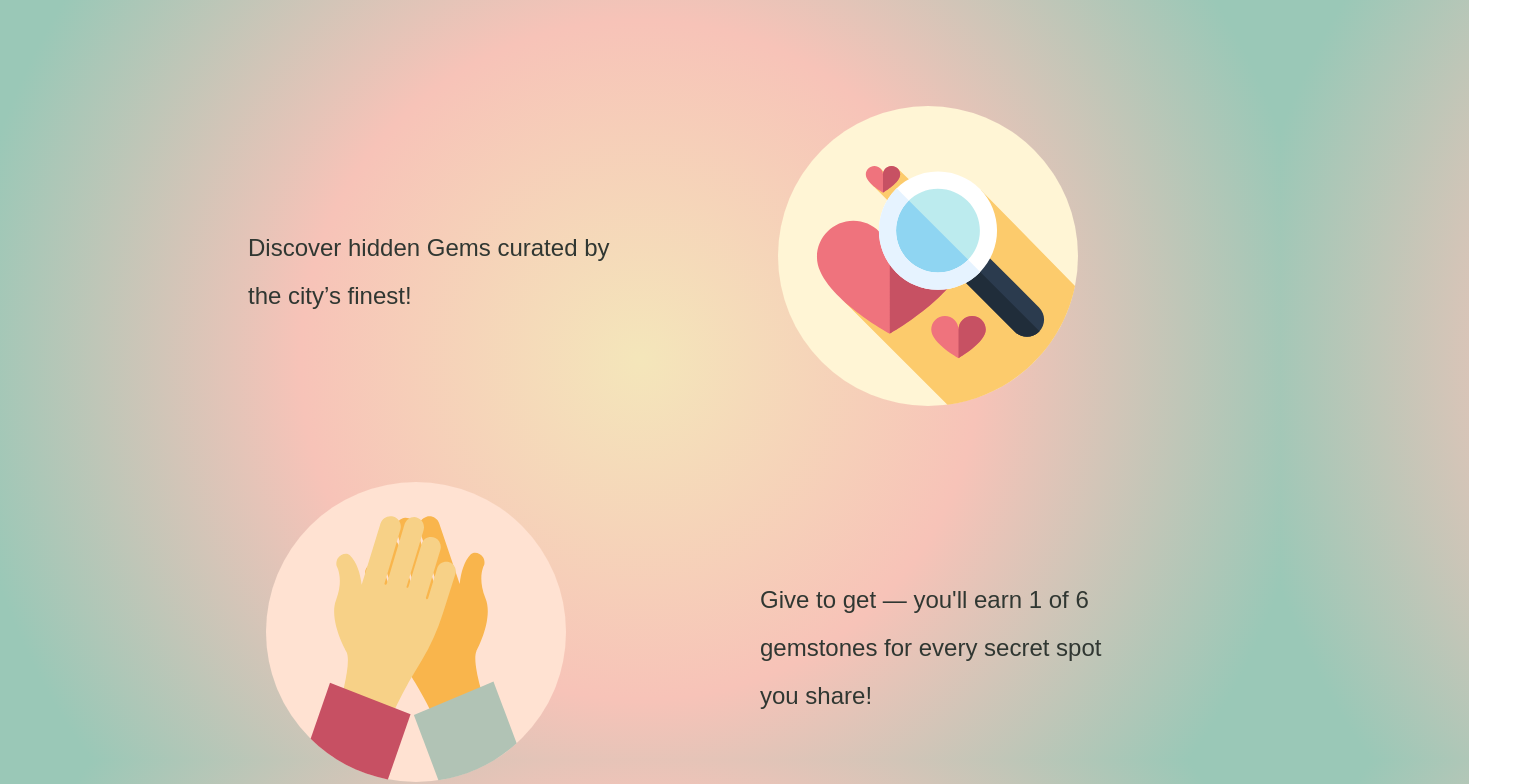
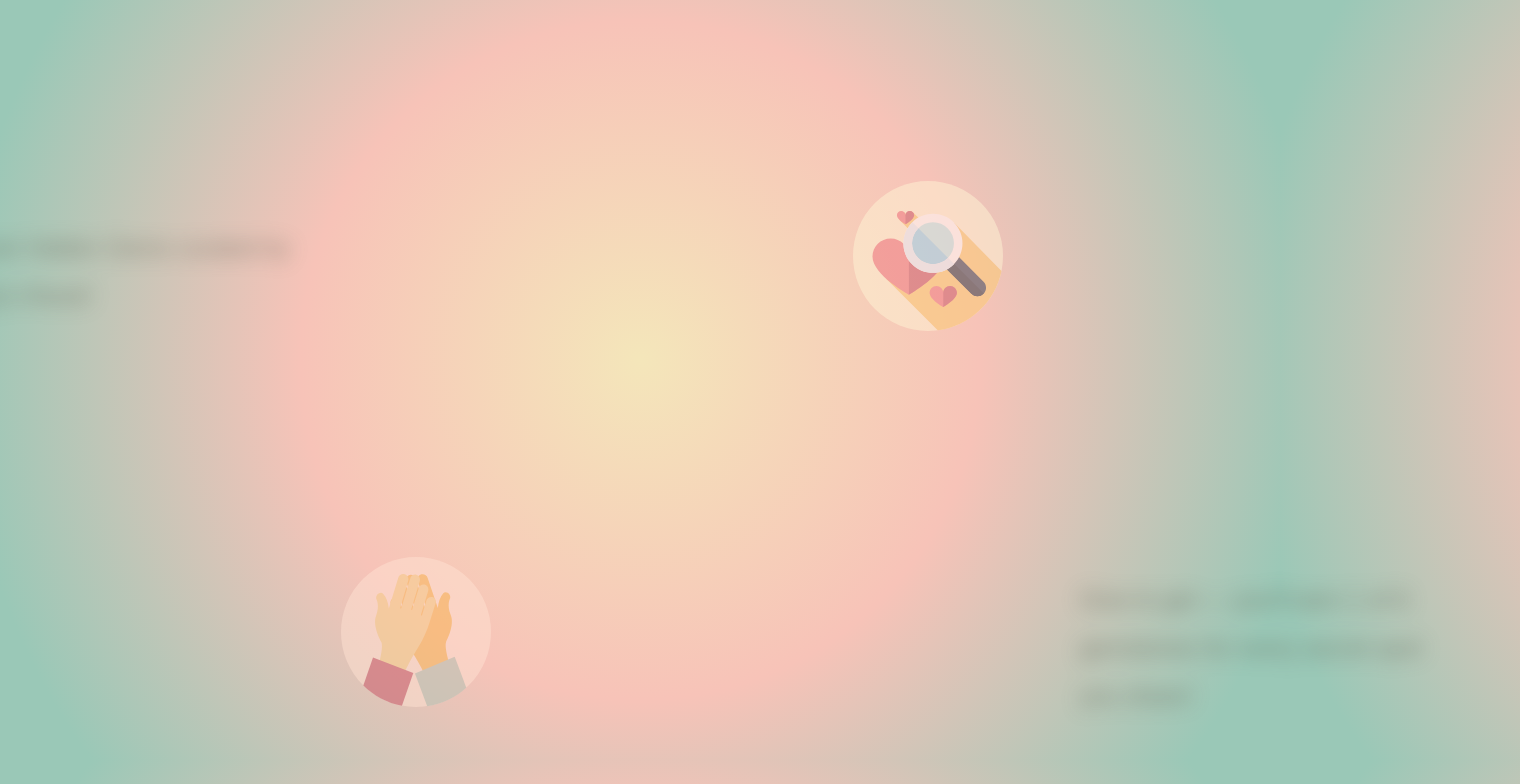
Before and after one commit to Ametrysinine/LocalGems, a React (Vite) app in the folder client/: page / in a window 1280 px wide. Shown: the part 840-1624 px from the top of the page, 1520 px wide, since content can reach past the window. Built offline with nearby package versions, Linux system fonts and the light colour scheme; no server answers; a web font is replaced by a local one.

Commit message:
Add slide in animations

```diff
--- a/client/src/styles/LandingFeatures.scss
+++ b/client/src/styles/LandingFeatures.scss
@@ -13,6 +13,13 @@
 
     .features-box {
       grid-area: box1;
+
+      opacity: 0.5;
+      transform: translateX(-25vw);
+      filter: blur(10px);
+      animation: fade-in-left linear forwards;
+      animation-timeline: view();
+      animation-range: 10vh 60vh;
     }
 
     .features-image {
@@ -28,6 +35,13 @@
 
     .features-box {
       grid-area: box2;
+
+      opacity: 0.5;
+      transform: translateX(25vw);
+      filter: blur(10px);
+      animation: fade-in-right linear forwards;
+      animation-timeline: view();
+      animation-range: 10vh 60vh;
     }
 
     .features-image {
@@ -40,8 +54,6 @@
     height: 35vh;
     padding: 3em;
     box-sizing: border-box;
-    // background-color: #ffffff;
-    // box-shadow: .3em .3em .75em #ffffff;
     border-radius: 3em;
     margin: 2em;
     display: flex;
@@ -50,18 +62,47 @@
 
     font: 1.5em/2em $display-font;
     font-weight: 300;
+    text-shadow: 0px 0px 5px rgba($yellow, 0.5);
   }
 
   .features-image {
     width: 100%;
     height: 35vh;
     box-sizing: border-box;
-    // background-color: #ffffff;
     border-radius: 1em;
     margin: 2em;
     display: flex;
       align-items: center;
       justify-content: center;
+
+    scale: 0.5;
+    opacity: 0.5;
+    animation: fade-in linear forwards;
+    animation-timeline: view();
+    animation-range: 10vh 60vh;
+  }
+}
+
+@keyframes fade-in {
+  to {
+    scale: 1;
+    opacity: 1;
+  }
+}
+
+@keyframes fade-in-left {
+  to {
+    opacity: 1;
+    transform: translateX(0);
+    filter: blur(0);
+  }
+}
+
+@keyframes fade-in-right {
+  to {
+    opacity: 1;
+    transform: translateX(0);
+    filter: blur(0);
   }
 }
 
```
